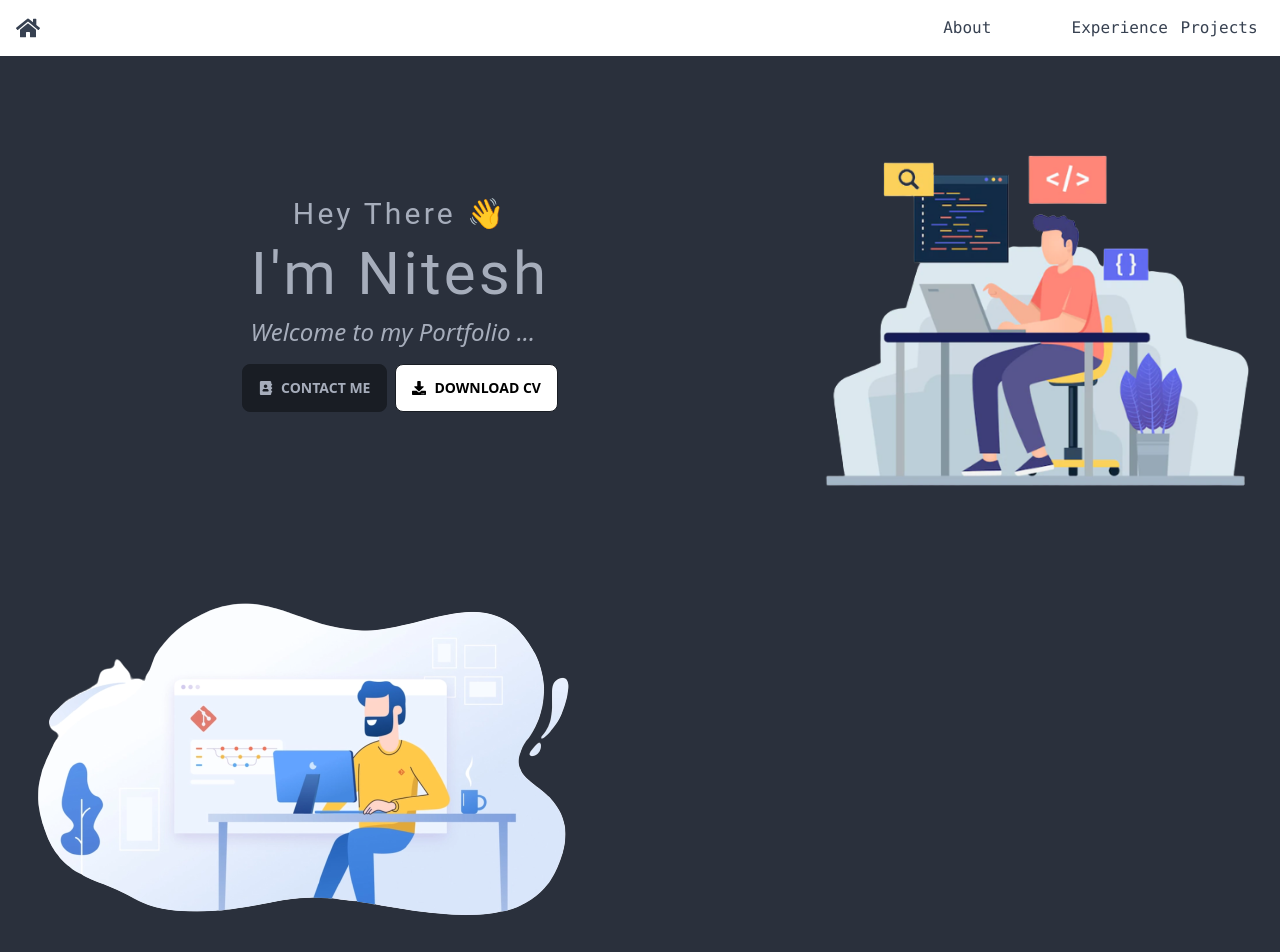
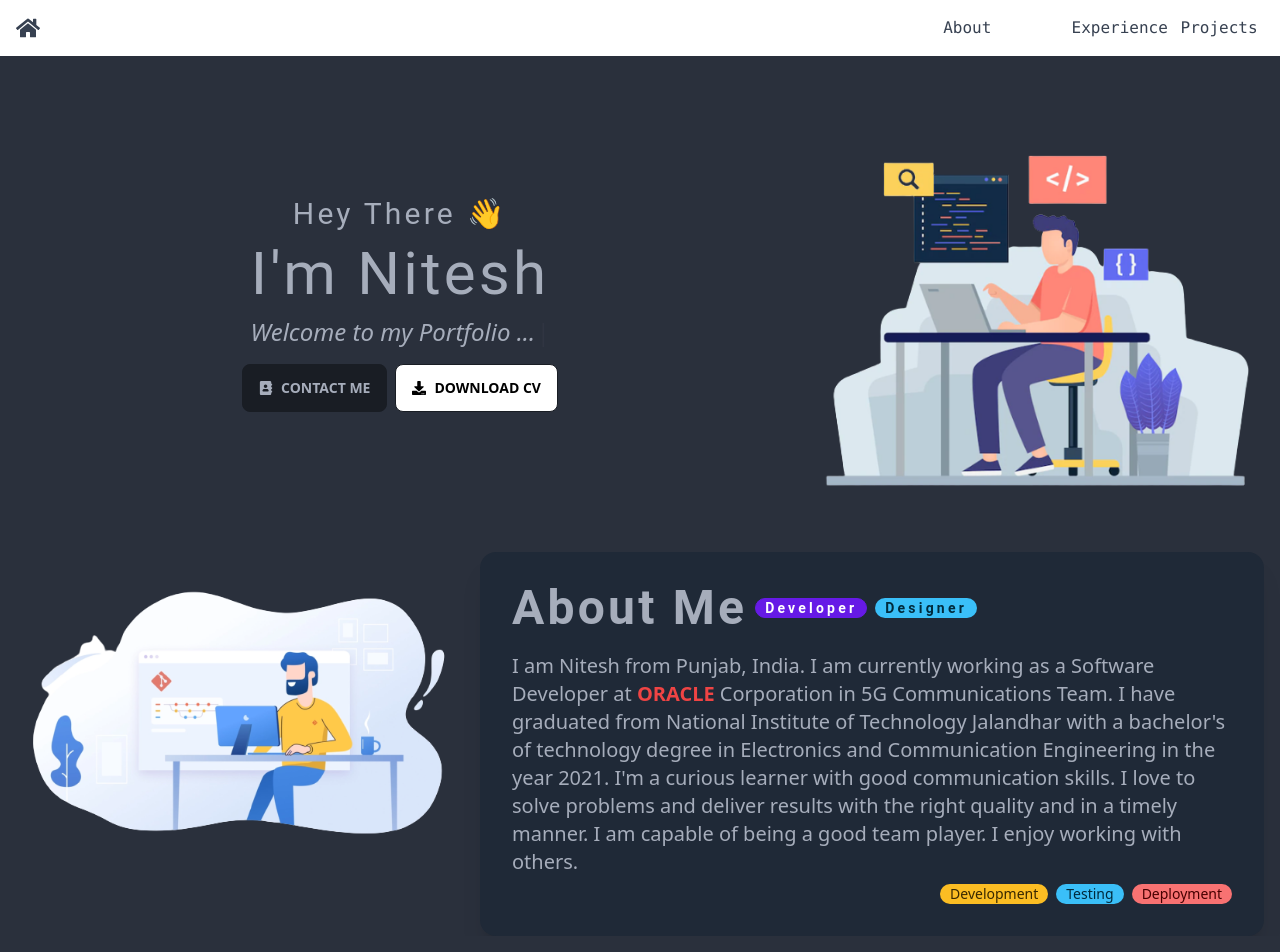
Before and after one commit to Niteshkumar152/Upgraded_Portfolio, a React (Create React App) app: page / in a window 1280 px wide. Shown: the top 952 px of the page. Built offline with nearby package versions, Linux system fonts and the light colour scheme.

Commit message:
About me section added for desktop

```diff
--- a/src/components/About.jsx
+++ b/src/components/About.jsx
@@ -3,11 +3,38 @@ import aboutImg from "../components/layout/assets/about-me.png";
 
 export const About = () => {
   return (
-    <div className="mt-14">
+    <div className="grid grid-cols-8 mt-14">
       <div className="mx-4 col-span-3 hidden md:block">
         <img src={aboutImg} alt="about-img" />
       </div>
-      <div className="col-span-8 md:col-span-5 m-auto"></div>
+
+      <div className="mr-4 card card-body bg-gray-800 hover:bg-gray-900 shadow-xl col-span-8 md:col-span-5 m-auto">
+        <h1 className="card-title text-4xl md:text-5xl cursor-default mr-4">
+          about me
+          <div class="badge badge-primary">Developer</div>
+          <div class="badge badge-info">Designer</div>
+        </h1>
+        <p className="text-xl md:text-xl cursor-default font-sans inline">
+          I am Nitesh from Punjab, India. I am currently working as a Software
+          Developer at <span className="text-red-500 font-bold">ORACLE</span>{" "}
+          Corporation in 5G Communications Team. I have graduated from National
+          Institute of Technology Jalandhar with a bachelor's of technology
+          degree in Electronics and Communication Engineering in the year 2021.
+          I'm a curious learner with good communication skills. I love to solve
+          problems and deliver results with the right quality and in a timely
+          manner. I am capable of being a good team player. I enjoy working with
+          others.
+        </p>
+        <div class="card-actions justify-end">
+          <div class="badge badge-warning cursor-default font-sans">
+            Development
+          </div>
+          <div class="badge badge-info cursor-default font-sans">Testing</div>
+          <div class="badge badge-error cursor-default font-sans">
+            Deployment
+          </div>
+        </div>
+      </div>
     </div>
   );
 };
```
